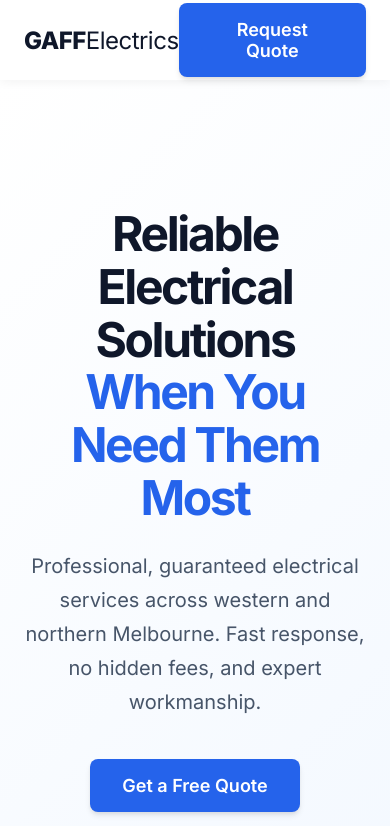
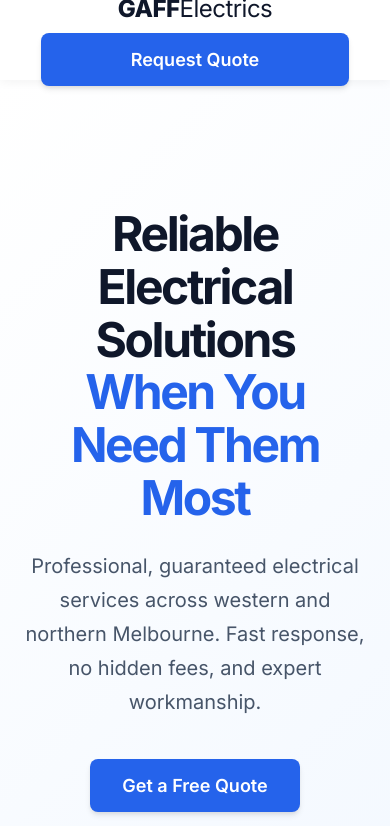
Before and after one commit to rrad0004-bot/gaff-electrics-web, a Next.js app: page / in a window 390 px wide. Shown: the top 826 px of the page. Built offline with nearby package versions, Linux system fonts and the light colour scheme.

Commit message:
Mob test

```diff
--- a/src/components/Navbar.module.css
+++ b/src/components/Navbar.module.css
@@ -63,7 +63,38 @@
   .navLinks {
     display: none;
   }
+
   .navActions .phoneLink {
     display: none;
   }
 }
+
+
+/* MOBILE FIX */
+@media (max-width: 768px) {
+  .navContainer {
+    display: flex;
+    flex-direction: column;
+    align-items: center;
+    gap: 10px;
+  }
+
+  .navLinks {
+    display: none;
+    /* hide menu links on mobile (cleaner) */
+  }
+
+  .navActions {
+    display: flex;
+    flex-direction: column;
+    align-items: center;
+    gap: 8px;
+    width: 100%;
+  }
+
+  .navActions a,
+  .navActions .btn-primary {
+    width: 90%;
+    text-align: center;
+  }
+}
```
